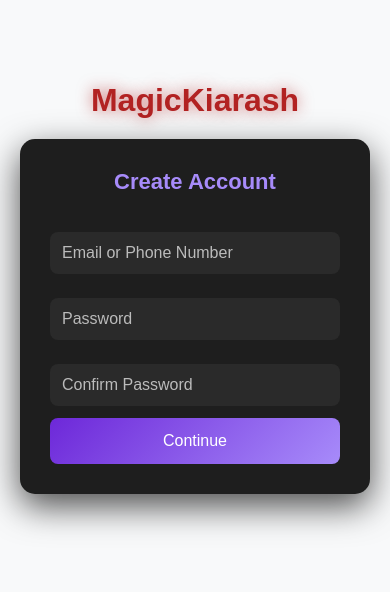
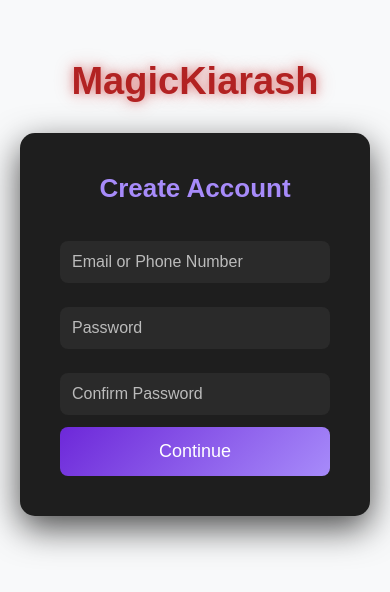
Before and after one commit to Kiarash87Bagheri/MagicKiarash, a plain HTML site: page index.html in a window 390 px wide. Shown: the part 134-726 px from the top of the page. Drawn offline with Linux system fonts and the light colour scheme.

Commit message:
Update style.css

```diff
--- a/style.css
+++ b/style.css
@@ -28,19 +28,10 @@ body {
     font-weight: bold;
     color: #b22222;
     text-align: center;
-    text-shadow: 0 0 10px rgba(178, 34, 34, 0.6), 0 0 20px rgba(178, 34, 34, 0.3);
+    text-shadow: 0 0 10px rgba(215, 66, 66, 0.6), 0 0 20px rgba(178, 34, 34, 0.3);
     margin-bottom: 30px;
-    animation: glow 2s ease-in-out infinite alternate;
 }
 
-@keyframes glow {
-    from {
-        text-shadow: 0 0 10px rgba(178, 34, 34, 0.4);
-    }
-    to {
-        text-shadow: 0 0 20px rgba(178, 34, 34, 0.9);
-    }
-}
 
 .frm {
     background: #1e1e1e;
@@ -106,22 +97,3 @@ button:hover {
 button:focus {
     outline: none;
 }
-
-@media (max-width: 600px) {
-    .form-container {
-        max-width: 100%;
-    }
-    .frm {
-        padding: 30px;
-    }
-    .frm h2 {
-        font-size: 22px;
-    }
-    input, button {
-        font-size: 16px;
-    }
-    .logo {
-        font-size: 32px;
-        margin-bottom: 20px;
-    }
-}
```
